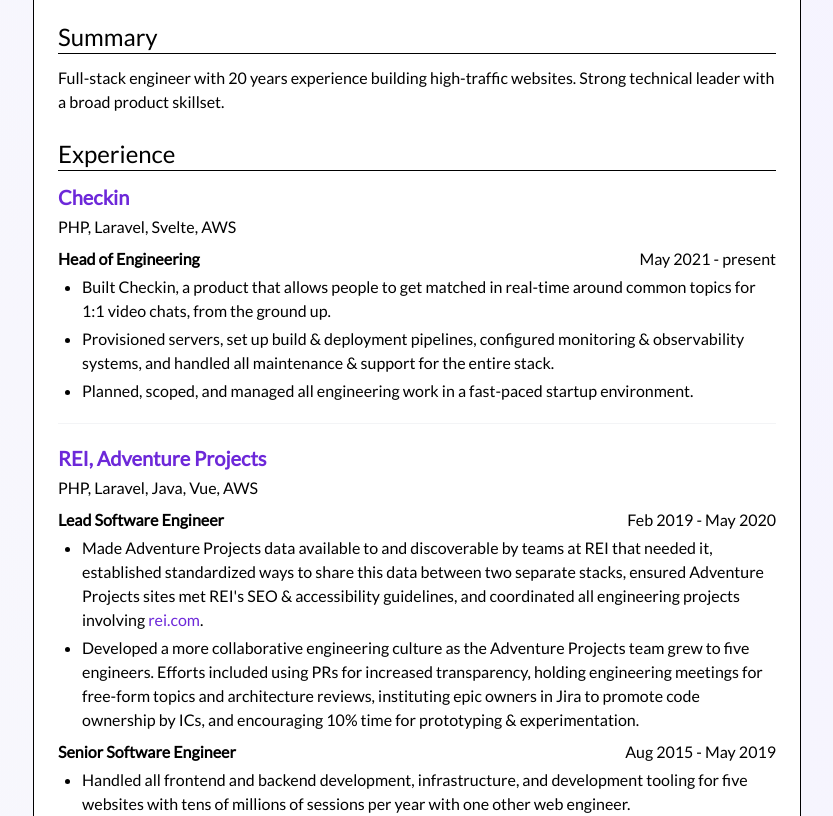
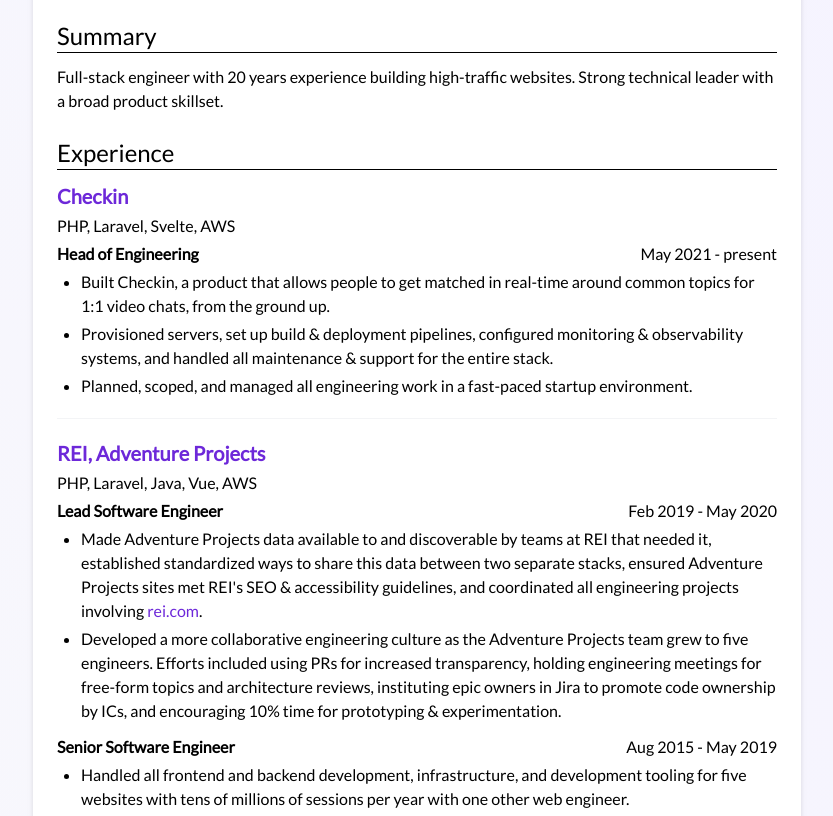
Before and after one commit to rachelv/magnetbox.org, a website: page resume/index.html in a window 1280 px wide. Shown: the part 136-952 px from the top of the page, without its empty margins (223-1056 px from the left). Drawn offline with Linux system fonts and the light colour scheme.

Commit message:
final updates

```diff
--- a/resume/index.html
+++ b/resume/index.html
@@ -14,7 +14,7 @@
         <div class="container max-w-screen-md mx-auto bg-white
             my-10 py-6 print:my-0 print:py-0
             px-3 sm:px-6 print:px-0
-            border-black border-x-0 border-y md:border-x print:border-x-0 print:border-y-0">
+            drop-shadow-md print:drop-shadow-none">
             <div class="space-y-6">
                 <div class="space-y-2">
                     <h1>Rachel Vecchitto</h1>
@@ -61,7 +61,7 @@
                                 <li>Made Adventure Projects data available to and discoverable by teams at REI that needed it, established standardized ways to share this data between two separate stacks, ensured Adventure Projects sites met REI's SEO &amp; accessibility guidelines, and coordinated all engineering projects involving <a href="https://www.rei.com">rei.com</a>.</li>
                                 <li>Developed a more collaborative engineering culture as the Adventure Projects team grew to five engineers. Efforts included using PRs for increased transparency, holding engineering meetings for free-form topics and architecture reviews, instituting epic owners in Jira to promote code ownership by ICs, and encouraging 10% time for prototyping &amp; experimentation.</li>
                             </ul>
-                            <div class="title">
+                            <div class="title pt-2">
                                 <b>Senior Software Engineer</b>
                                 <div>Aug 2015 - May 2019</div>
                             </div>
--- a/resume/styles-src.css
+++ b/resume/styles-src.css
@@ -14,7 +14,6 @@
 div.title {
     @apply flex;
     @apply justify-between;
-    @apply pt-1;
 }
 
 h1 {
```
Also changed, not shown: resume/styles-dist.css.
